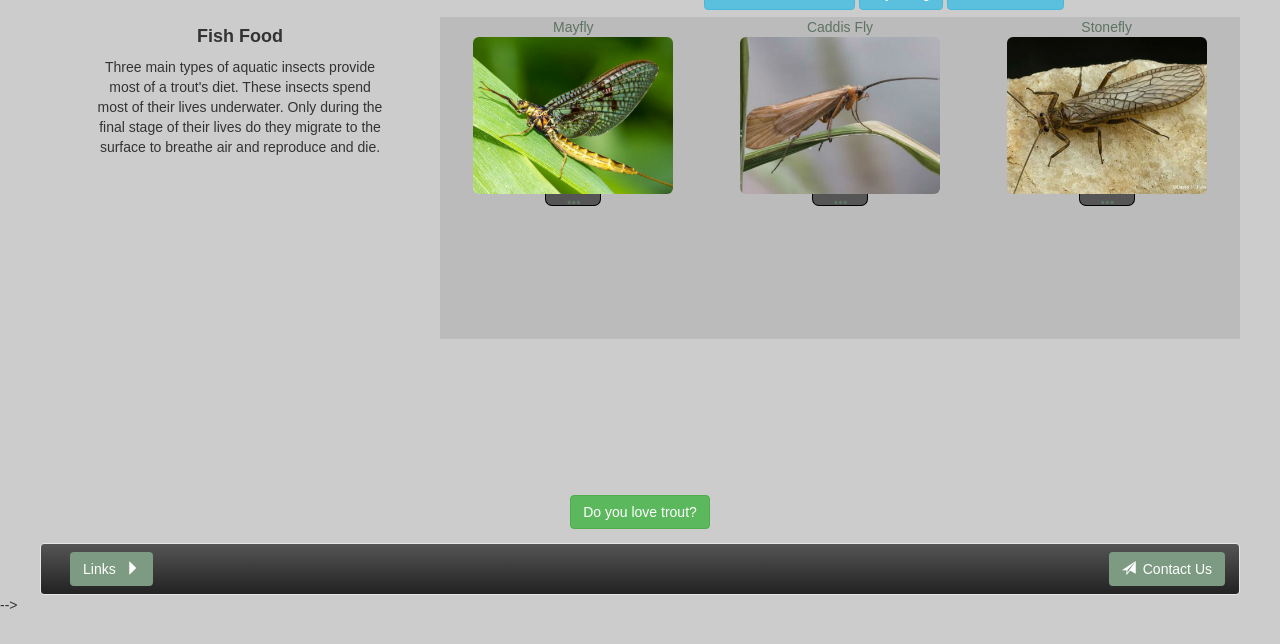
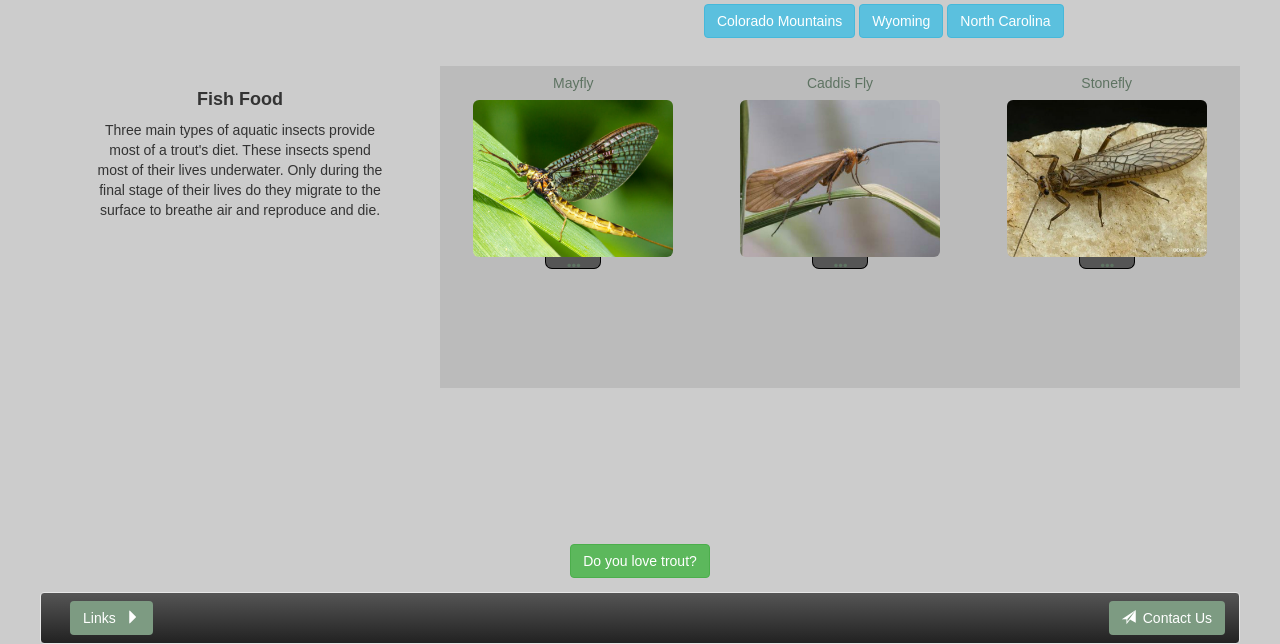
Before and after one commit to pagresham/FavoriteThings, a PHP site: page /trout.php in a window 1280 px wide. Shown: the part 799-1443 px from the top of the page. Before the commit the page ends 1408 px from the top, so only its background shows below. Run offline with PHP 8.4, Linux system fonts and the light colour scheme; some libraries are stand-ins or nearby versions.

Commit message:
small css adj

```diff
--- a/css/style.css
+++ b/css/style.css
@@ -202,12 +202,15 @@ iframe {
 #nav-trout {
   display: block;
   margin-top: .25em; }
-
+.top-img {
+  padding-top: 1em;
+}
 .tr-jumbo {
   background-image: url("../img/jumbo-trout.jpg");
   background-position: center;
   max-width: 960px;
-  margin: auto; }
+  margin: auto;
+  margin-bottom: 2em; }
 
 .thumbnail, .thumbnail-bug {
   margin: 0;
@@ -230,7 +233,7 @@ iframe {
   padding: 0 3em; }
 
 .habitat-btn {
-  margin: .5em 0; }
+  margin: .5em 0 2em 0; }
 
 .map {
   margin: 1.5em 0 1em 0;
@@ -250,12 +253,17 @@ iframe {
   border-radius: 0 0 0.5em 0.5em;
   background-color: #555; }
 
+.caption {
+  margin: .5em 0;}
+
 .insect-info {
   display: none;
   max-width: 20em; }
-
+.sectionl {
+  margin-top: 1em; }
 .space {
-  padding-bottom: 2em; }
+  padding-bottom: 2em;
+  margin-top: 1em; }
 
 .trl-bot {
   margin-bottom: 1em; }
--- a/header.php
+++ b/header.php
@@ -15,7 +15,6 @@
 	<script src="scripts/bootstrap.min.js"></script>
 	<!-- My js -->
 	<script type="text/javascript" src="scripts/app2.js"></script>
-	<link rel="stylesheet" type="text/css" href="css/test.css">
 </head>
 <body>
 
--- a/index.php
+++ b/index.php
@@ -53,14 +53,14 @@ include "header.php";
 <div class="container">
   <div class="row content-top-row">
       <div class="row">
-        <div class="center col-md-2">
+        <div class="center col-md-2 top-img">
           <img src="img/fiddle-banjo-small.png" alt="Banjo Image" width="90px">
         </div>
         <div class="trout-header col-md-8">
           <h3 class="center">Hi Friends!</h3>
           <p>Have a look around. Inside are some photos, music, maps, and links  relating to some of my favorite things. It's not all raindrops and roses... but there may be a few. If you're interested in the additional content, or just want to look around, create an account, log in, and enjoy!</p>
         </div>
-        <div class="center col-md-2">
+        <div class="center col-md-2 top-img">
           <img src="img/trout2a.png" alt="Trout Image" width="90px">
         </div>
       </div>
--- a/trout.php
+++ b/trout.php
@@ -133,7 +133,7 @@ include "header.php";
       </div>
     </div>
   </div>
-  <div class="row">
+  <div class="row sectionl">
     <div class="col-sm-4 space">
       <div class="center species">
         <!-- fish food header -->
@@ -228,10 +228,3 @@ include "footer.php";
 include "register-modal.php";
 include "login-modal.php";
 ?>
-
-		</div>
-	</nav> --><!--
-</footer>
-</div>
-</body>
-</html> -->
```
Also changed, not shown: footer.php (+0 -8 lines).
